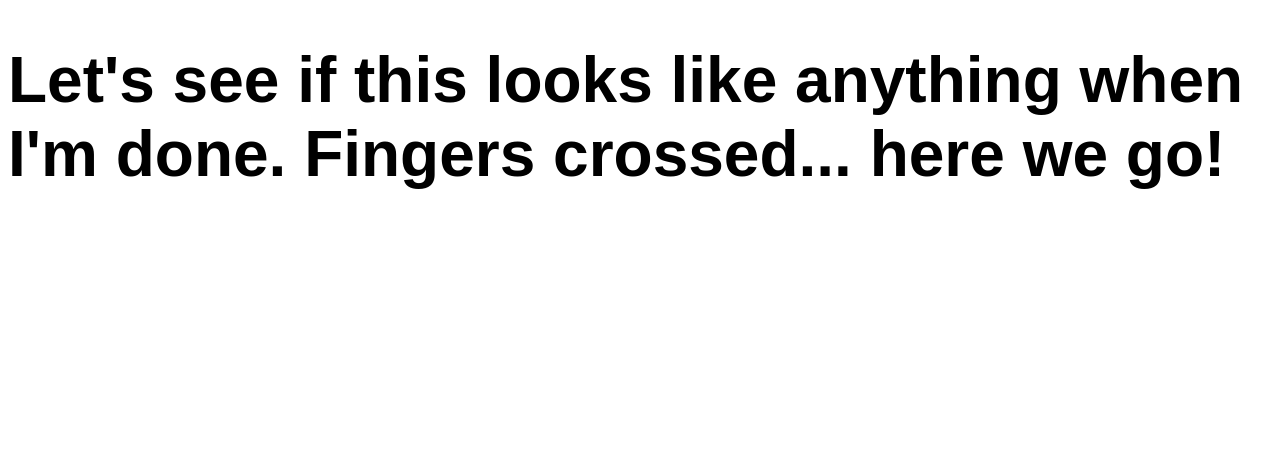
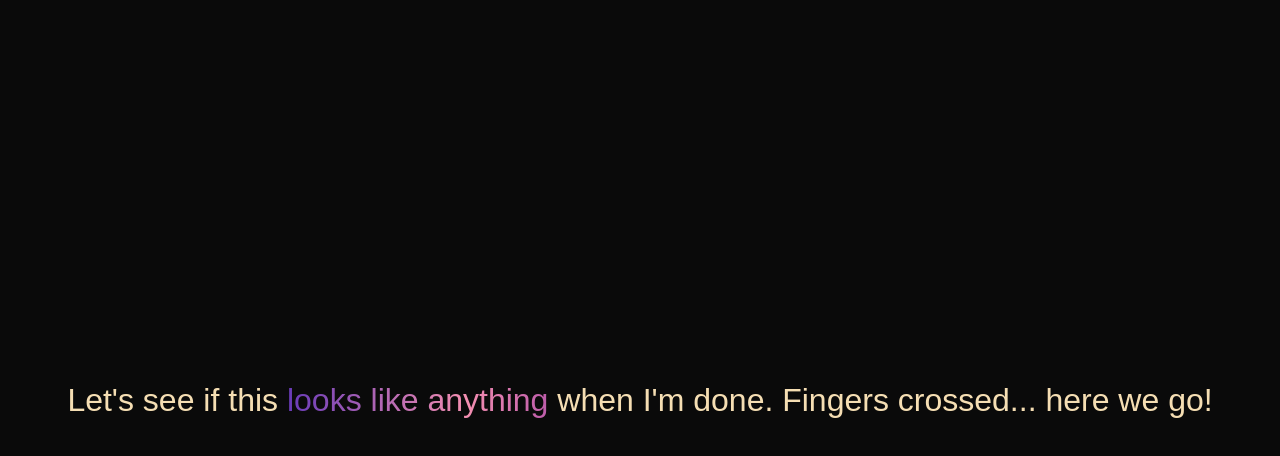
Before and after one commit to Taarts/magic-text-effect, a website built with Vite: page index.html in a window 1280 px wide. Built offline with nearby package versions, Linux system fonts and the light colour scheme.

Commit message:
rainbow text on <span>

```diff
--- a/index.html
+++ b/index.html
@@ -10,10 +10,15 @@
   <body>
 
     <h1>
-      Let's see if this looks like anything when I'm done.
+      Let's see if this <span class="magic">
+      <span class="magic-text">
+        looks like anything
+      </span>
+      </span> when I'm done.
       Fingers crossed... here we go!
     </h1>
 
+    <script src="https://unpkg.com/ionicons@4.5.10-0/dist/ionicons.js"></script>
     <script type="module" src="/src/main.ts"></script>
   </body>
 </html>
--- a/src/style.css
+++ b/src/style.css
@@ -1,26 +1,48 @@
 :root {
   font-size: 16px/1 em;
-  font-family: 'Sofia Pro', sans-serif;
-  color: ;
+--purple: rgb(123, 31, 162);
+--violet: rgb(103, 58, 183);
+--pink: rgb(244, 143, 177);
 }
 
-a {
-}
-a:hover {
+@keyframes background-pan {
+  from {
+    background-position: 0% center;
+  }
+  to {
+    background-position: -200% center;
+  }
 }
 
 body {
+  background-color: rgb(10, 10, 10);
+  display: grid;
+  height: 100vh;
+  margin: 0px;
+  overflow: hidden;
+  place-items: center;
 }
 
 h1 {
-  font-size: 4rem;
+  color: wheat;
+  font-family: "Rubik", sans-serif;
+  font-size: clamp(2em, 2vw, 4em);
+  font-weight: 400;
+  margin: 0px;
+  padding: 20px;
+  text-align: center;
 }
-
-.subhead {
+h1 > .magic > .magic-text{
+animation: background-pan 3s linear infinite;
+background: linear-gradient(
+  to right,
+  var(--purple),
+  var(--violet),
+  var(--pink),
+  var(--purple)
+);
+background-size: 200%;
+-webkit-background-clip: text;
+-webkit-text-fill-color: transparent;
+white-space: nowrap;
 }
-p {
-}
-button {
-}
-button:hover {
-}
```
